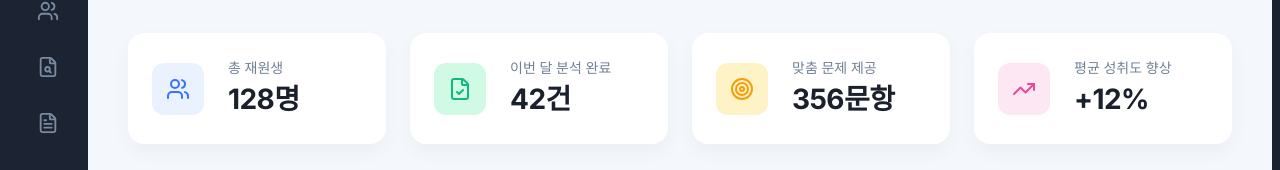
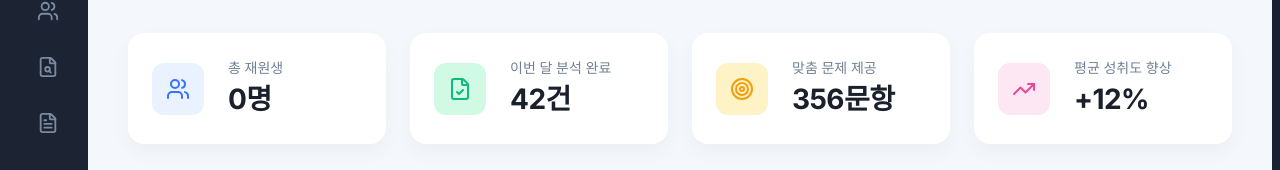
Before and after one commit to Choesy26/ai-academy-management-system, a React (Vite) app: page / in a window 1280 px wide. Shown: the part 191-361 px from the top of the page. Built offline with nearby package versions, Linux system fonts and the light colour scheme; no server answers; the database is empty.

Commit message:
feat: connect dashboard total active students card to database

```diff
--- a/src/pages/Dashboard.jsx
+++ b/src/pages/Dashboard.jsx
@@ -1,9 +1,10 @@
 import React, { useState, useEffect } from 'react';
 import { Users, FileCheck, Target, TrendingUp, ChevronRight, Clock, Loader2, X, AlertCircle } from 'lucide-react';
-import { getRecentAnalyses } from '../services/api';
+import { getRecentAnalyses, getStudents } from '../services/api';
 
 const Dashboard = () => {
   const [recentAnalyses, setRecentAnalyses] = useState([]);
+  const [totalStudents, setTotalStudents] = useState(0);
   const [loading, setLoading] = useState(true);
 
   // Modal state for detailed analysis view
@@ -13,8 +14,12 @@ const Dashboard = () => {
     const fetchDashboardData = async () => {
       setLoading(true);
       try {
-        const analyses = await getRecentAnalyses();
+        const [analyses, students] = await Promise.all([
+          getRecentAnalyses(),
+          getStudents()
+        ]);
         setRecentAnalyses(analyses);
+        setTotalStudents(students.length);
       } catch (e) {
         console.error(e);
       } finally {
@@ -37,7 +42,7 @@ const Dashboard = () => {
           </div>
           <div className="stat-info">
             <h3>총 재원생</h3>
-            <p>128명</p>
+            <p>{loading ? '...' : `${totalStudents}명`}</p>
           </div>
         </div>
         <div className="card stat-card">
```
